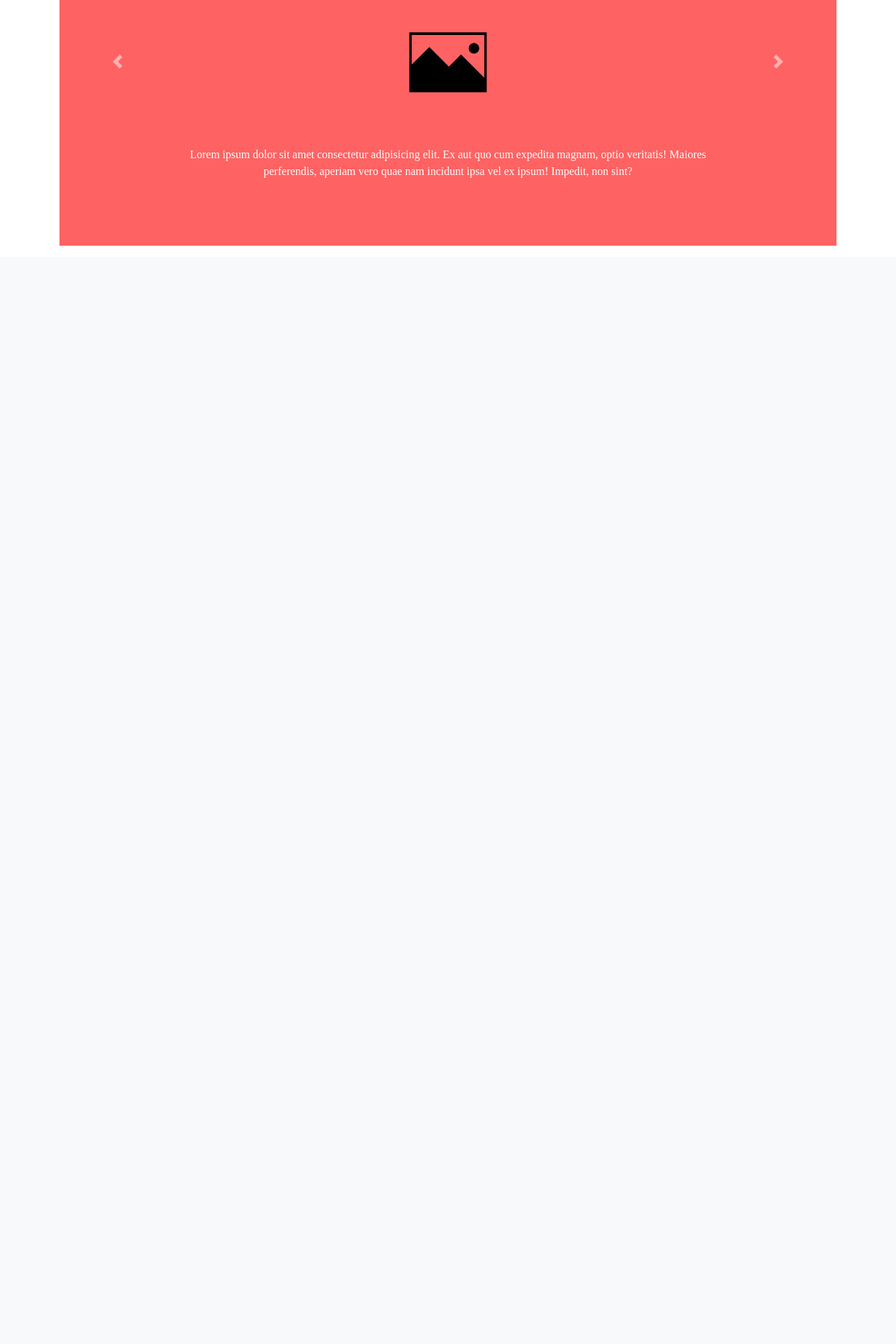
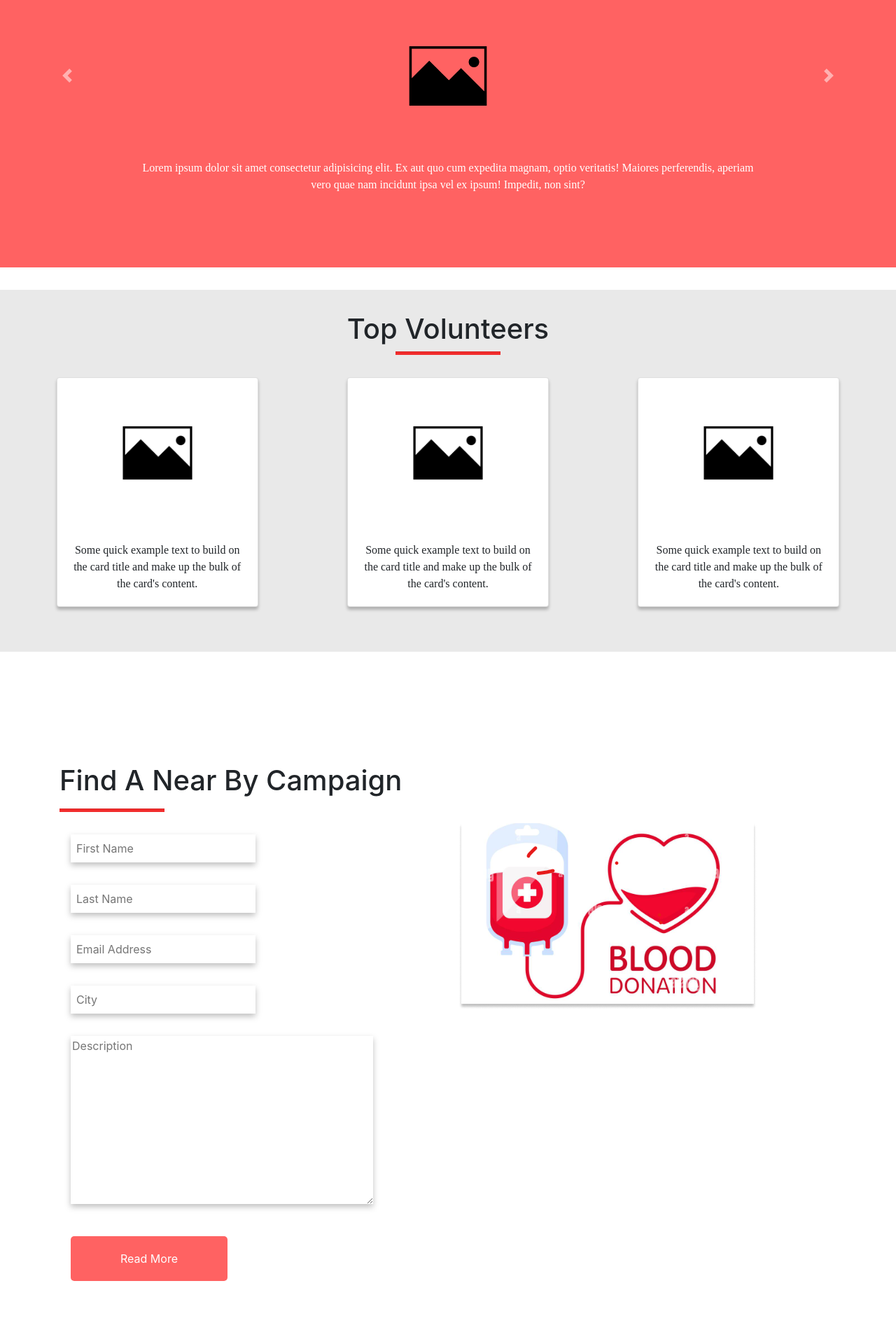
Before and after one commit to trinity-fptu/SWP391_HealthCareProject, an ASP.NET Core app: page / in a window 1280 px wide. Shown: the part 2040-3960 px from the top of the page at 70% size. Before the commit the page ends 2391 px from the top, so only its background shows below. Run offline with ASP.NET Core 8, Linux system fonts and the light colour scheme; style sheets or scripts are compiled from the project's sources.

Commit message:
update home UI

```diff
--- a/SWP391_HealthCareProject/Views/Home/Index.cshtml
+++ b/SWP391_HealthCareProject/Views/Home/Index.cshtml
@@ -107,5 +107,87 @@
             </a>
         </div>
 
+</section>
+
+
+
+<section id="top-volunteer">
+    <h1>Top Volunteers</h1>
+    <hr width="150px" />
+    <div class="row">
+        <div class="col-md-4 volunteer d-flex justify-content-center">
+            <div class="card" style="width: 18rem;">
+                <img class="card-img-top" src="~/assets/imageholder.png" alt="Card image cap">
+                <div class="card-body">
+                    <p class="card-text">Some quick example text to build on the card title and make up the bulk of the card's content.</p>
+                </div>
+            </div>
+        </div>
+        <div class="col-md-4 volunteer d-flex justify-content-center">
+            <div class="card" style="width: 18rem;">
+                <img class="card-img-top" src="~/assets/imageholder.png" alt="Card image cap">
+                <div class="card-body">
+                    <p class="card-text">Some quick example text to build on the card title and make up the bulk of the card's content.</p>
+                </div>
+            </div>
+        </div>
+        <div class="col-md-4 volunteer d-flex justify-content-center">
+            <div class="card" style="width: 18rem;">
+                <img class="card-img-top" src="~/assets/imageholder.png" alt="Card image cap">
+                <div class="card-body">
+                    <p class="card-text">Some quick example text to build on the card title and make up the bulk of the card's content.</p>
+                </div>
+            </div>
+        </div>
+
+    </div>
+</section>
+
+<section id="find-campaign">
+    <div class="container">
+    <h1>Find A Near By Campaign</h1>
+        <hr width="150px" />
+    <div class="row">
+        <div class="col-md-6">
+            <form method="" action="">
+                <input type="text" placeholder="First Name" required/>
+                <input type="text" placeholder="Last Name" required/>
+                <input type="text" placeholder="Email Address" required/>
+                <input type="text" placeholder="City" required />
+                <textarea placeholder="Description" class="description"></textarea>
+                <button class="btn-join my-4 ml-3">Read More</button>
+            </form>
+        </div>
+        <div class="col-md-6">
+            <img src="~/assets/findcp.png"/>
+        </div>
+    </div>
+    </div>
 
 </section>
+
+
+<!-- Footer -->
+<footer class="text-center text-lg-start bg-dark text-light">
+    <div class="d-flex justify-content-around">
+        <div class="mt-5">
+            <h1 style="color:#FF6262">Logo</h1>
+        </div>
+        <div class="mt-5">
+            <h6 class="text-uppercase fw-bold mb-4">Contact</h6>
+            <p><i class="fas fa-home me-3 text-secondary"></i> New York, NY 10012, US</p>
+            <p>
+                <i class="fas fa-envelope me-3 text-secondary"></i>
+                info@example.com
+            </p>
+            <p><i class="fas fa-phone me-3 text-secondary"></i> + 01 234 567 88</p>
+            <p><i class="fas fa-print me-3 text-secondary"></i> + 01 234 567 89</p>
+        </div>
+    </div>
+    <div class="text-center">
+        © 2022
+        <a class="text-reset fw-bold" href="#">Blood Donor</a>
+    </div>
+    <!-- Copyright -->
+</footer>
+<!-- Footer -->
--- a/SWP391_HealthCareProject/Views/Login/Login.cshtml
+++ b/SWP391_HealthCareProject/Views/Login/Login.cshtml
@@ -61,5 +61,8 @@
                 </div>
             </div>
         </section>
-    </section>
+
+        <div>hello
+
+        </div>
 </body>
--- a/SWP391_HealthCareProject/Views/Shared/_Layout.cshtml
+++ b/SWP391_HealthCareProject/Views/Shared/_Layout.cshtml
@@ -90,11 +90,9 @@
     </div>
 
     <!-- Page Content -->
-    <div class="container">
-        <main role="main" class="pb-3">
+        <main role="main" class="">
             @RenderBody()
         </main>
-    </div>
 
 
 
--- a/SWP391_HealthCareProject/wwwroot/css/style.css
+++ b/SWP391_HealthCareProject/wwwroot/css/style.css
@@ -116,3 +116,48 @@ button.btn-join:hover {
     line-height:60px;
     bottom: 0;
 }
+
+
+
+#top-volunteer {
+    padding: 2rem;
+    background-color: #E9E9E9;
+    text-align: center;
+    padding: 2rem;
+    margin-top: 2rem;
+}
+
+
+#top-volunteer hr {
+    margin: auto;
+    height: 4px;
+    color: #F12C2C;
+    opacity: 100%;
+}
+
+#find-campaign{
+    margin-top:10rem;
+    margin-bottom:10rem;
+}
+
+    #find-campaign hr {
+        height: 4px;
+        color: #F12C2C;
+        opacity: 100%;
+    }
+
+
+    #find-campaign input {
+        padding: 0.5rem;
+        margin: 1rem;
+        filter: drop-shadow(0px 4px 4px rgba(0, 0, 0, 0.25));
+        border:none;
+    }
+
+.description {
+    filter: drop-shadow(0px 4px 4px rgba(0, 0, 0, 0.25));
+    border: none;
+    width: 27rem;
+    height: 15rem;
+    margin:1rem;
+}
```
Also changed, not shown: SWP391_HealthCareProject/wwwroot/assets/findcp.png (added). Lines whose indentation alone changed are shown as unchanged.
